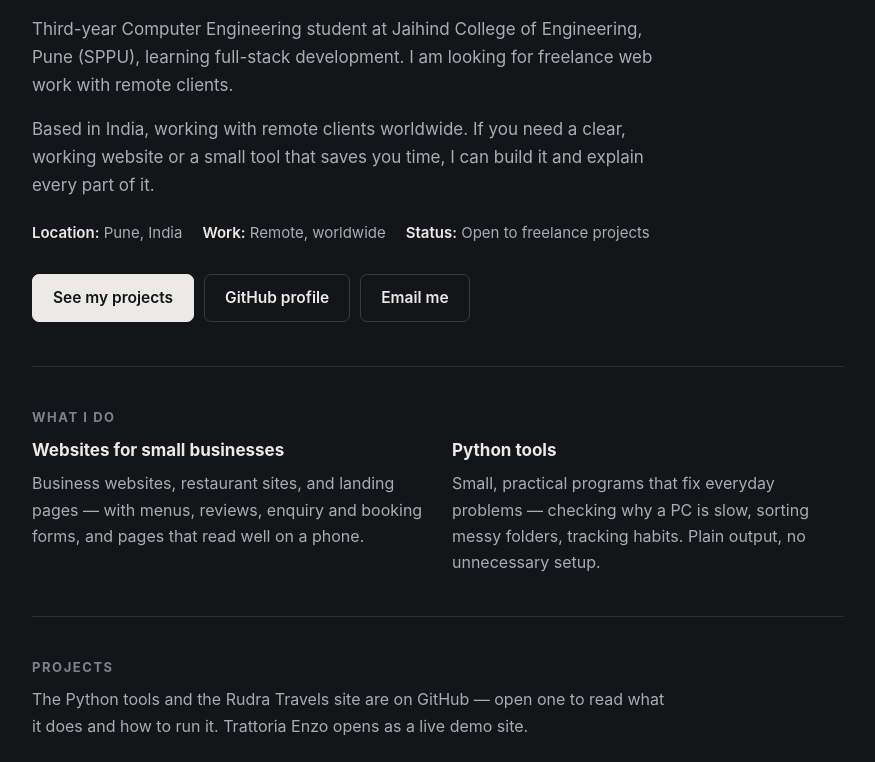
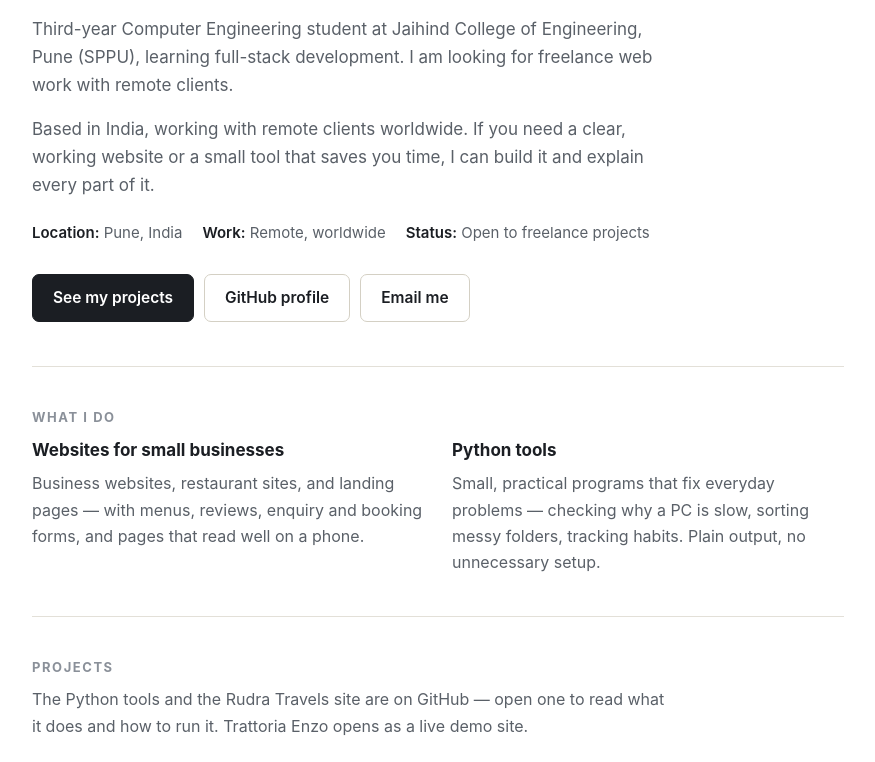
Before and after one commit to Mayurchavan2005/mayurchavan2005.github.io, a plain HTML site: page index.html in a window 1280 px wide. Shown: the part 234-996 px from the top of the page, without its empty margins (202-1077 px from the left). Drawn offline with Linux system fonts and the dark colour scheme.

Commit message:
Remove dark mode, keep portfolio background white

```diff
--- a/index.html
+++ b/index.html
@@ -3,7 +3,7 @@
 <head>
 <meta charset="utf-8" />
 <meta name="viewport" content="width=device-width, initial-scale=1, viewport-fit=cover" />
-<meta name="color-scheme" content="light dark" />
+<meta name="color-scheme" content="light" />
 <meta name="description" content="Mayur Rajaram Chavan — third-year Computer Engineering student building websites and Python tools for small businesses. Based in India, working with remote clients worldwide." />
 <link rel="icon" href="data:," />
 <title>Mayur Chavan — Portfolio</title>
@@ -24,25 +24,6 @@
     --footer-bg:#1b1e23;
     --footer-text:#e8e6e0;
     --footer-muted:#a8adb5;
-  }
-  @media (prefers-color-scheme: dark){
-    :root{
-      --bg:#131518;
-      --surface:#1a1d21;
-      --text:#eceae6;
-      --muted:#a9adb3;
-      --faint:#7d838c;
-      --line:#2a2e33;
-      --line-strong:#363b42;
-      --accent:#8ab0e6;
-      --accent-hover:#a9c4ef;
-      --accent-soft:#1e2a3a;
-      --tag-bg:#24282e;
-      --tag-text:#c2c6cc;
-      --footer-bg:#0e1012;
-      --footer-text:#eceae6;
-      --footer-muted:#8f959e;
-    }
   }
   *{box-sizing:border-box}
   html{scroll-behavior:smooth}
@@ -103,7 +84,6 @@
   .btn:hover{text-decoration:none}
   .btn-primary{background:var(--text); color:var(--bg); border-color:var(--text)}
   .btn-primary:hover{background:var(--accent-hover); border-color:var(--accent-hover); color:#fff}
-  @media (prefers-color-scheme: dark){ .btn-primary:hover{color:#0e1012} }
   .btn-secondary{background:transparent; color:var(--text); border-color:var(--line-strong)}
   .btn-secondary:hover{border-color:var(--text); color:var(--text)}
 
```
